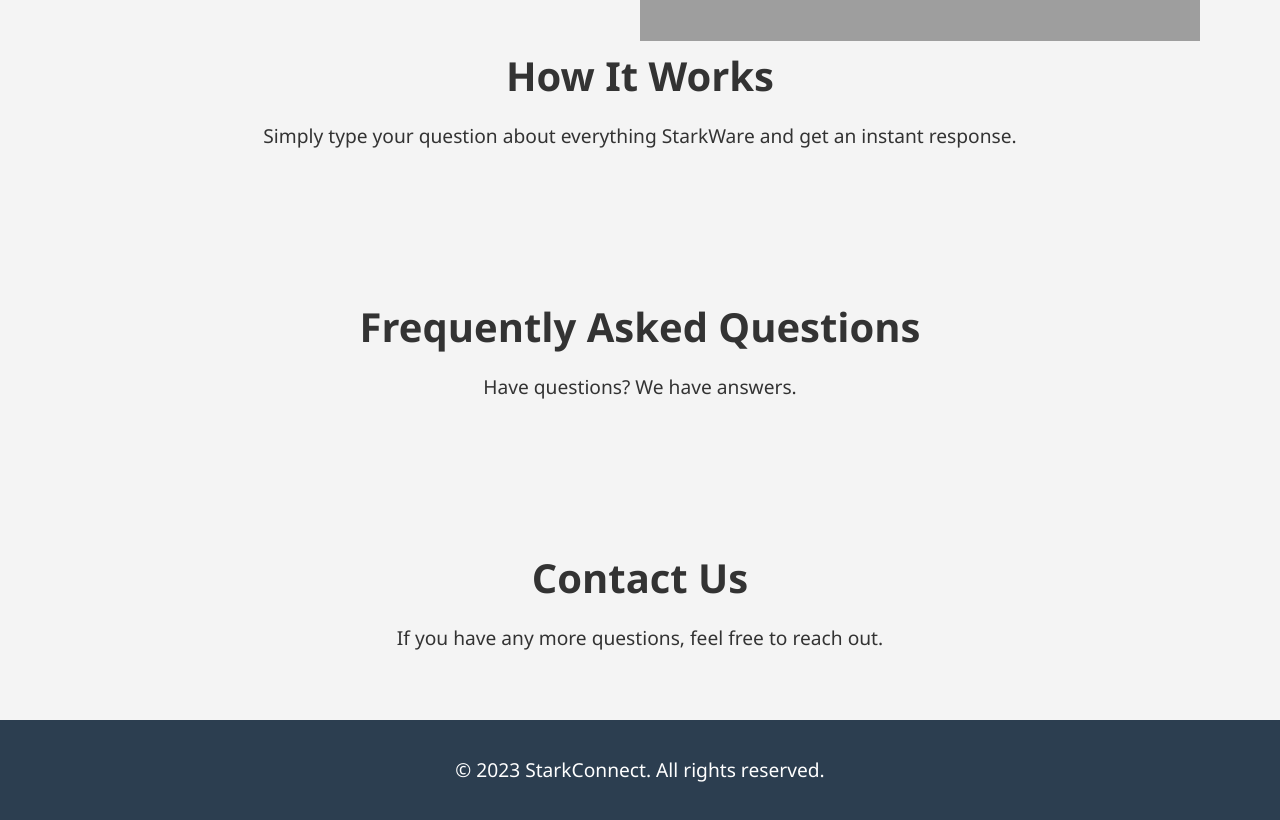
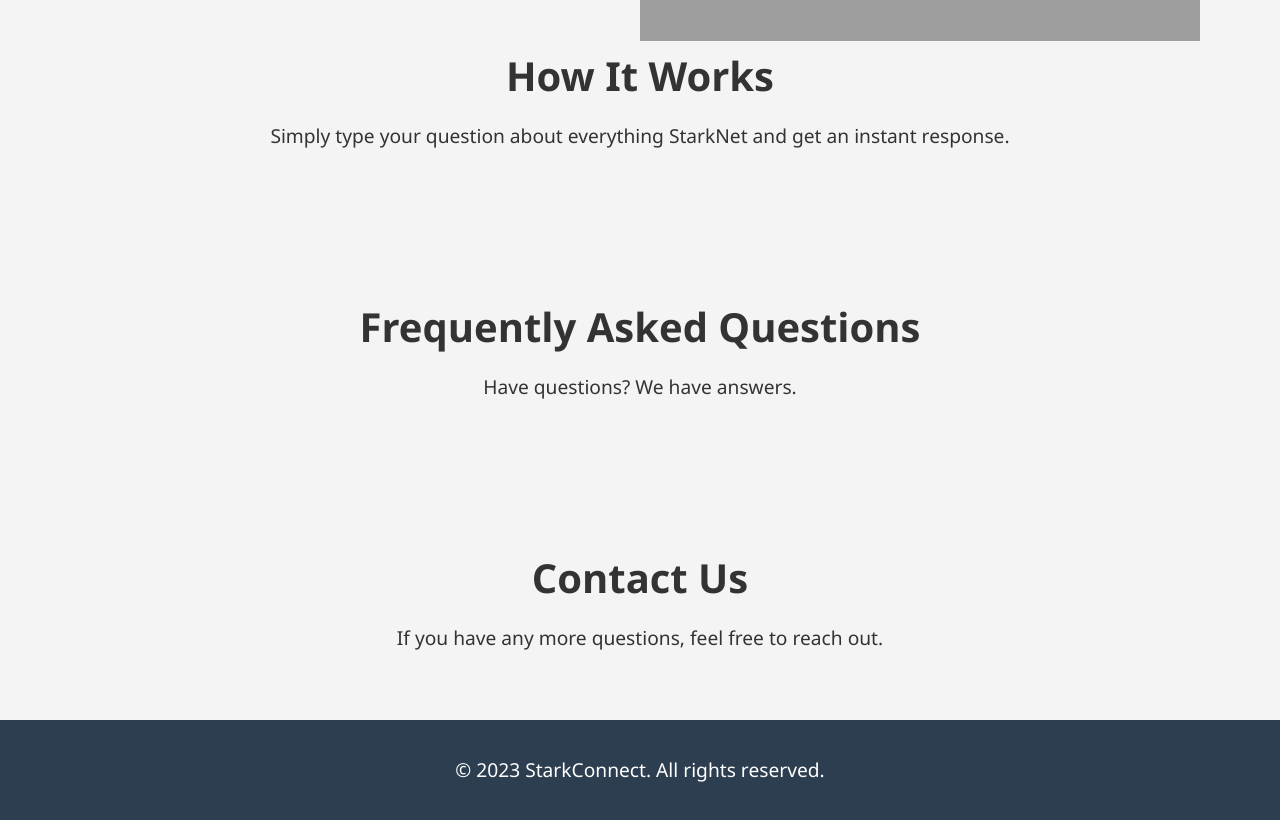
Before and after one commit to derr-stack/StarkConnect, a plain HTML site: page index.html in a window 1280 px wide. Shown: the part 940-1760 px from the top of the page. Drawn offline with Linux system fonts and the light colour scheme; grey boxes are pictures that could not be loaded.

Commit message:
Update index.html

```diff
--- a/index.html
+++ b/index.html
@@ -33,7 +33,7 @@
     </section>
     <section id="how-it-works" class="info-section">
       <h2>How It Works</h2>
-      <p>Simply type your question about everything StarkWare and get an instant response.</p>
+      <p>Simply type your question about everything StarkNet and get an instant response.</p>
     </section>
     <section id="faq" class="info-section">
       <h2>Frequently Asked Questions</h2>
```
